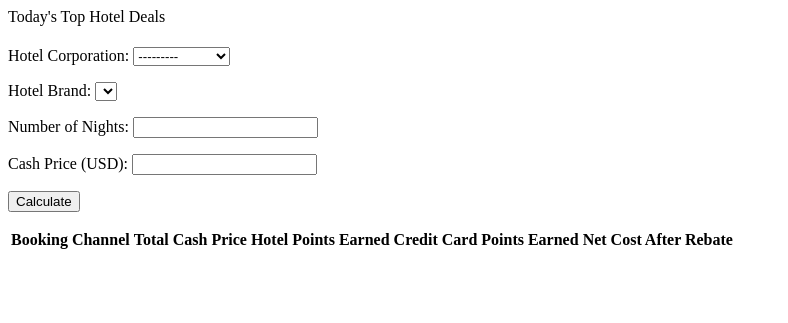
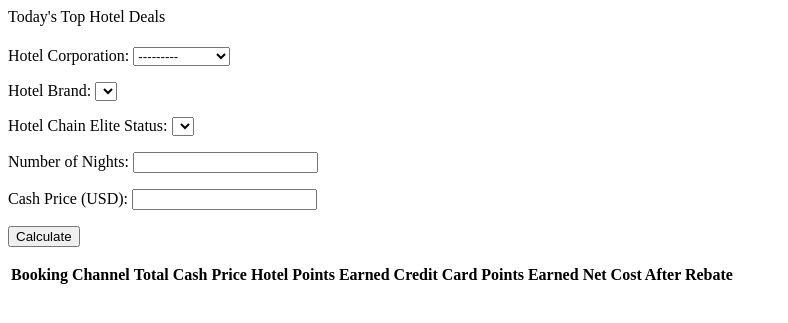
Before and after one commit to corile/hello, a Django app: page /hotelrebates/calc in a window 1280 px wide. Shown: the top 323 px of the page, without its empty margins (0-788 px from the left). Run offline with Django 4.2, Linux system fonts and the light colour scheme; data comes from the database, SQL or seed files in the repository; both versions use the stored data as it was after the commit; lists and menus that the app fills with data are empty.

Commit message:
Add elite status

```diff
--- a/hotelrebates/admin.py
+++ b/hotelrebates/admin.py
@@ -1,9 +1,10 @@
 from django.contrib import admin
 
-from hotelrebates.models import Bank, CreditCard, HotelCorporation, TravelAgency, Currency
+from hotelrebates.models import Bank, CreditCard, HotelCorporation, HotelEliteStatus, TravelAgency, Currency
 
 # Register your models here.
 admin.site.register(HotelCorporation)
+admin.site.register(HotelEliteStatus)
 admin.site.register(Bank)
 admin.site.register(Currency)
 admin.site.register(CreditCard)
--- a/hotelrebates/forms.py
+++ b/hotelrebates/forms.py
@@ -10,17 +10,23 @@ class CalcForm(forms.Form):
         # they are not passed to Django's Form __init__ (which would raise
         # TypeError on unexpected kwargs).
         brand_choices = kwargs.pop('brand_choices', None)
+        elite_levels = kwargs.pop('elite_levels', None)
         super(CalcForm, self).__init__(*args, **kwargs)
         if brand_choices is not None:
             logging.debug(f"Initializing CalcForm with brand: {brand_choices}")
             self.fields['brand'].choices = brand_choices
         else:
             logging.debug("Initializing CalcForm without brand")
+        if elite_levels is not None:
+            logging.debug(f"Initializing CalcForm with elite levels: {elite_levels}")
+            self.fields['elite_status'].choices = elite_levels
+        else:
+            logging.debug("Initializing CalcForm without elite levels")
 
     corporation = forms.ModelChoiceField(label='Hotel Corporation', queryset=HotelCorporation.objects.all())
     # Start with no choices and render as a hidden input; Ajax will populate
     # the `brand` field choices and switch the widget to a select when needed.
     brand = forms.ChoiceField(label='Hotel Brand', choices=[])
-    #brand = forms.ChoiceField(label='Hotel Brand', choices=[], widget=forms.HiddenInput(), required=False)
+    elite_status = forms.ChoiceField(label='Hotel Chain Elite Status', choices=[])
     nights = forms.IntegerField(label='Number of Nights', min_value=1)
     cash_price = forms.DecimalField(label='Cash Price (USD)', min_value=0)
--- a/hotelrebates/hotelloyalty/hotel_loyalty_rule_engine.py
+++ b/hotelrebates/hotelloyalty/hotel_loyalty_rule_engine.py
@@ -1,5 +1,5 @@
 from hotelrebates.hotelloyalty import hilton_rules, hyatt_rules, ihg_rules, marriott_rules, choice_rules, wyndham_rules
-from hotelrebates.models import Currency, HotelCorporation
+from hotelrebates.models import Currency, HotelCorporation, HotelEliteStatus
 import logging
 
 loyalty_rules_map = {
@@ -34,7 +34,27 @@ def calculate_base_points(hotel_corporation, hotel_brand, room_rate, taxes, numb
             return rule.calculate_base_points(room_rate, taxes, number_of_nights), hotel_corporation_obj.currency.id
     return (0, 0)
 
+def calculate_bonus_points(hotel_corporation, elite_status_name, base_points_earned) -> int:
+    hotel_elite_status_obj = HotelEliteStatus.objects.filter(
+        corporation__name=hotel_corporation,
+        status_name=elite_status_name
+    ).first()
+    if hotel_elite_status_obj:
+        bonus_points = int((hotel_elite_status_obj.points_earning_bonus_percent * base_points_earned) / 100)
+        logging.info(f"Awarding {bonus_points} bonus points for elite status '{elite_status_name}' at '{hotel_corporation}'.")
+        return bonus_points
+    return 0
+
 def get_brands_for_corporation(hotel_corporation):
     if hotel_corporation in hotel_brands_map:
         return [(brand, brand) for brand in hotel_brands_map[hotel_corporation]]
     return []
+
+def get_elite_levels_for_corporation(hotel_corporation):
+    try:
+        corporation = HotelCorporation.objects.get(name=hotel_corporation)
+        elite_statuses = HotelEliteStatus.objects.filter(corporation=corporation)
+        return [(status.status_name, status.status_name) for status in elite_statuses]
+    except HotelCorporation.DoesNotExist:
+        logging.warning(f"Hotel corporation '{hotel_corporation}' does not exist.")
+        return []
--- a/hotelrebates/models.py
+++ b/hotelrebates/models.py
@@ -8,6 +8,14 @@ class HotelCorporation(models.Model):
 
     def __str__(self):
         return self.name
+
+class HotelEliteStatus(models.Model):
+    corporation = models.ForeignKey(HotelCorporation, on_delete=models.CASCADE)
+    status_name = models.CharField(max_length=100)
+    points_earning_bonus_percent = models.IntegerField()
+
+    def __str__(self):
+        return f"{self.status_name} ({self.corporation.name})"
 
 class Bank(models.Model):
     name = models.CharField(max_length=100)
--- a/hotelrebates/templates/brand_field.html
+++ b/hotelrebates/templates/brand_field.html
@@ -1,2 +1,3 @@
 {% comment %}Rendered fragment with only the brand field so it can replace the existing brand field via Ajax.{% endcomment %}
 {{ form.brand }}
+{{ form.elite_status }}
--- a/hotelrebates/templates/hotel_card.html
+++ b/hotelrebates/templates/hotel_card.html
@@ -26,9 +26,15 @@ document.addEventListener('DOMContentLoaded', function() {
                 return response.text();
             })
             .then(html => {
+                const parser = new DOMParser();
+                const htmlDocument = parser.parseFromString(html, "text/html");
+
                 // Replace brand field markup with returned HTML fragment
                 const container = document.querySelector('#id_brand');
-                if (container) container.outerHTML = html;
+                if (container) container.outerHTML = htmlDocument.documentElement.querySelector('#id_brand').outerHTML;
+
+                const eliteContainer = document.querySelector('#id_elite_status');
+                if (eliteContainer) eliteContainer.outerHTML = htmlDocument.documentElement.querySelector('#id_elite_status').outerHTML;
             })
             .catch(err => console.error('Error fetching brand field:', err));
     });
--- a/hotelrebates/views.py
+++ b/hotelrebates/views.py
@@ -18,7 +18,8 @@ def calc (request):
         corporation_id = request.POST.get('corporation')
         corporation_name = CalcForm().fields['corporation'].queryset.get(id=corporation_id).name
         brands = hotel_loyalty_rule_engine.get_brands_for_corporation(corporation_name)
-        form = CalcForm(request.POST, brand_choices=brands)
+        elite_levels = hotel_loyalty_rule_engine.get_elite_levels_for_corporation(corporation_name)
+        form = CalcForm(request.POST, brand_choices=brands, elite_levels=elite_levels)
         logger.info(form.errors)
         if form.is_valid():
             logger.info("Form is valid, processing reservation")
@@ -29,7 +30,14 @@ def calc (request):
             nights = form.cleaned_data['nights']
             logger.debug(f"Cleaned data: corporation={corporation_name}, brand={brand}, nights={nights}, cash_price={cash_price}")
 
-            hotel_loyalty_base_points, hotel_rebates_value_in_cents = calculate_hotel_loyalty_base_points_and_value(request, corporation_name, brand, cash_price, nights)
+            elite_status_name = form.cleaned_data['elite_status']
+            hotel_loyalty_points, hotel_rebates_value_in_cents = calculate_hotel_loyalty_points_and_value(
+                request,
+                corporation_name,
+                brand,
+                elite_status_name,
+                cash_price,
+                nights)
 
             price_options = []
             all_credit_cards = credit_card_engine.get_all_credit_cards()
@@ -69,7 +77,7 @@ def calc (request):
                     'booking_channel': f'Direct with {corporation_name}',
                     'cash_price': f'${float(cash_price) * nights:.2f}',
                     'hotel_rebates_value': f'${hotel_rebates_value_in_cents / 100:.2f}',
-                    'hotel_rebates': f'({hotel_loyalty_base_points} points)',
+                    'hotel_rebates': f'({hotel_loyalty_points} {corporation_name} points)',
                     'credit_card_rebates_value': f'${cc_rebates_value_in_cents / 100:.2f}',
                     'credit_card_rebates': f'({cc_rebates} {credit_card.earn_currency.name} with {credit_card.card_name})',
                     'final_price': f'${final_price:.2f}',
@@ -88,7 +96,7 @@ def calc (request):
             logger.warning(f"Form validation failed: {form.errors}")
     return render(request, 'hotel_card.html', {'form': form})
 
-def calculate_hotel_loyalty_base_points_and_value(request, corporation_name, brand, cash_price, nights):
+def calculate_hotel_loyalty_points_and_value(request, corporation_name, brand, elite_status_name, cash_price, nights):
     hotel_loyalty_base_points, hotel_loyalty_currency_id = hotel_loyalty_rule_engine.calculate_base_points(
                     hotel_corporation=corporation_name,
                     hotel_brand=brand,
@@ -96,18 +104,28 @@ def calculate_hotel_loyalty_base_points_and_value(request, corporation_name, bra
                     taxes=0,
                     number_of_nights=nights
                 )
-    logger.info(f"Calculated rebates={hotel_loyalty_base_points} for {corporation_name}/{brand}")
-    hotel_rebates_value_in_cents = currency_engine.calculate_points_value_in_cents(hotel_loyalty_currency_id, hotel_loyalty_base_points)
-    return hotel_loyalty_base_points, hotel_rebates_value_in_cents
+    hotel_loyalty_bonus_points = hotel_loyalty_rule_engine.calculate_bonus_points(
+                    hotel_corporation=corporation_name,
+                    elite_status_name=elite_status_name,
+                    base_points_earned=hotel_loyalty_base_points
+                )
+    hotel_loyalty_points = hotel_loyalty_base_points + hotel_loyalty_bonus_points
+    logger.info(f"Calculated rebates={hotel_loyalty_points} for {corporation_name}/{brand}")
+    hotel_rebates_value_in_cents = currency_engine.calculate_points_value_in_cents(hotel_loyalty_currency_id, hotel_loyalty_points)
+    return hotel_loyalty_points, hotel_rebates_value_in_cents
 
 def ajaxBrandField(request):
     logger.info("ajaxBrandField called")
     corporation_name = request.GET.get('corporation')
     logger.debug(f"corporation_name from GET: {corporation_name}")
+
     # Ensure the brand field exists and set choices returned by the rule engine.
     brands = hotel_loyalty_rule_engine.get_brands_for_corporation(corporation_name)
     logger.debug(f"Retrieved {len(brands)} brands for {corporation_name}")
 
+    elite_levels = hotel_loyalty_rule_engine.get_elite_levels_for_corporation(corporation_name)
+    logger.debug(f"Retrieved {len(elite_levels)} elite levels for {corporation_name}")
+
     # Render as a select so the returned fragment contains a visible <select>.
-    form = CalcForm(brand_choices=brands)
+    form = CalcForm(brand_choices=brands, elite_levels=elite_levels)
     return render(request, 'brand_field.html', {'form': form})
```
Also changed, not shown: db.sqlite3, hotelrebates/migrations/0012_hotelelitestatus.py (added).
